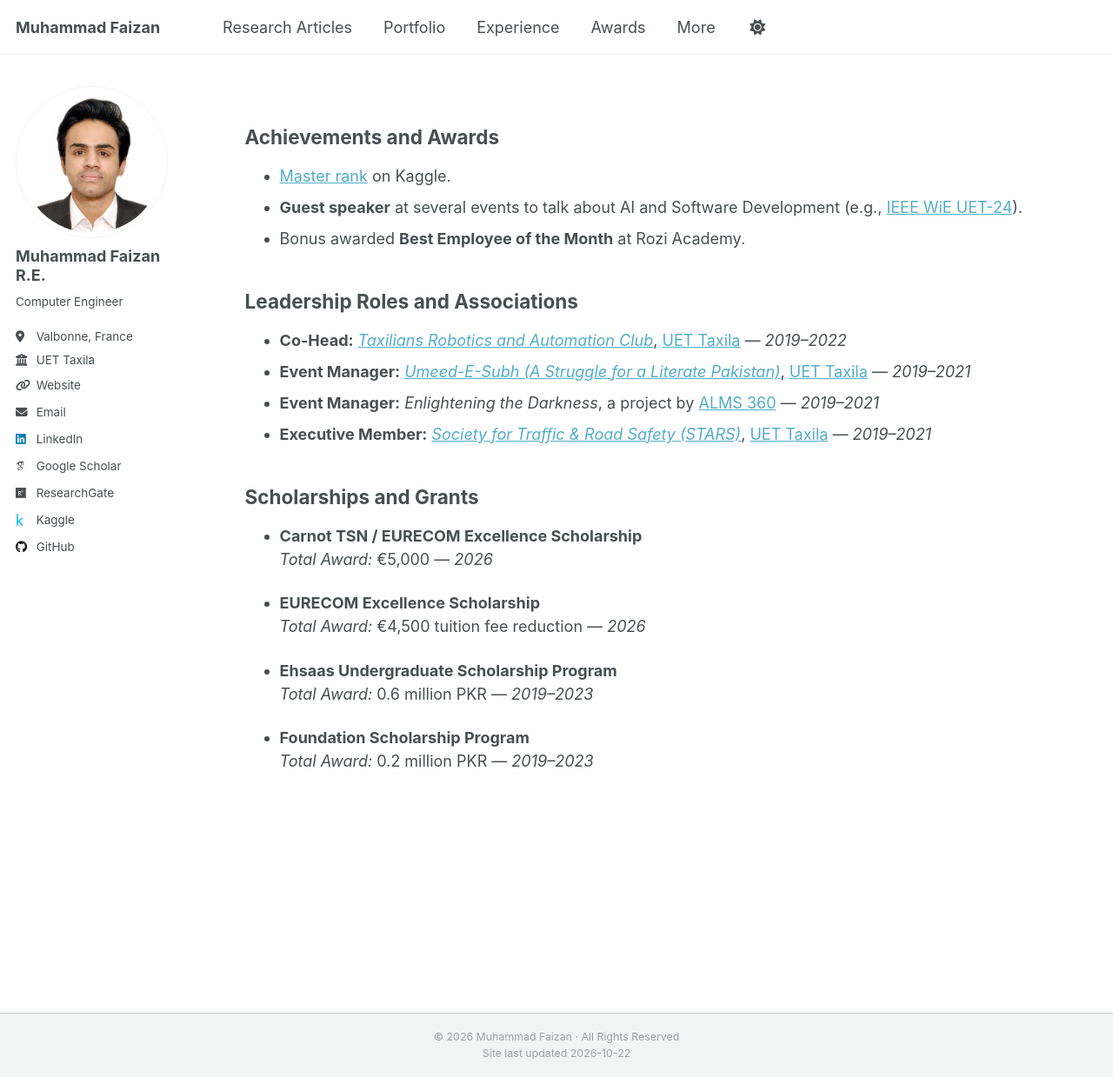
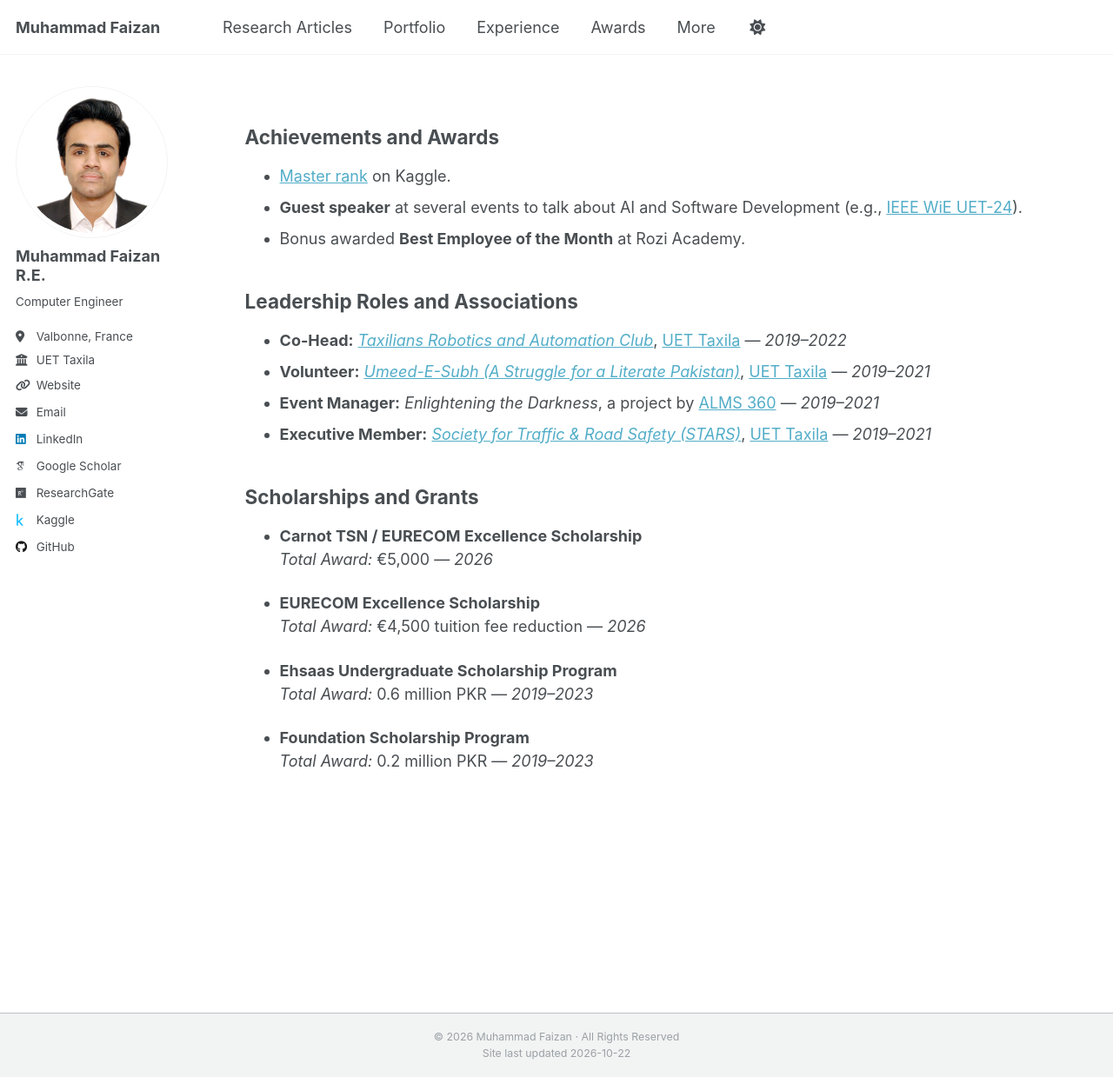
Before and after one commit to MuhammadFaizan99/MuhammadFaizan99.github.io, a Jekyll site: the page built from _pages/awards.md, in a window 1280 px wide and 1239 px high. Shown: the whole window at 87% size. Built offline with Jekyll 4.4.1, drawn with Linux system fonts in a browser that asks for light colours; some web fonts are replaced; a script that is not in the unit is left out.

Commit message:
Update volunteer role in awards section

```diff
--- a/_pages/awards.md
+++ b/_pages/awards.md
@@ -17,7 +17,7 @@ redirect_from:
 ## Leadership Roles and Associations
 
 - **Co-Head:** *[Taxilians Robotics and Automation Club](https://trac.com.pk/)*, [UET Taxila](https://www.uettaxila.edu.pk) — *2019–2022*
-- **Event Manager:** *[Umeed-E-Subh (A Struggle for a Literate Pakistan)](https://www.linkedin.com/company/umeed-e-subh-uet-taxila/?originalSubdomain=pk)*, [UET Taxila](https://www.uettaxila.edu.pk) — *2019–2021*
+- **Volunteer:** *[Umeed-E-Subh (A Struggle for a Literate Pakistan)](https://www.linkedin.com/company/umeed-e-subh-uet-taxila/?originalSubdomain=pk)*, [UET Taxila](https://www.uettaxila.edu.pk) — *2019–2021*
 - **Event Manager:** *Enlightening the Darkness*, a project by [ALMS 360](https://alms360.org/) — *2019–2021*
 - **Executive Member:** *[Society for Traffic & Road Safety (STARS)](https://www.linkedin.com/company/society-for-traffic-road-safety-stars-uet-taxila/posts/?feedView=all)*, [UET Taxila](https://www.uettaxila.edu.pk) — *2019–2021*
 
```
